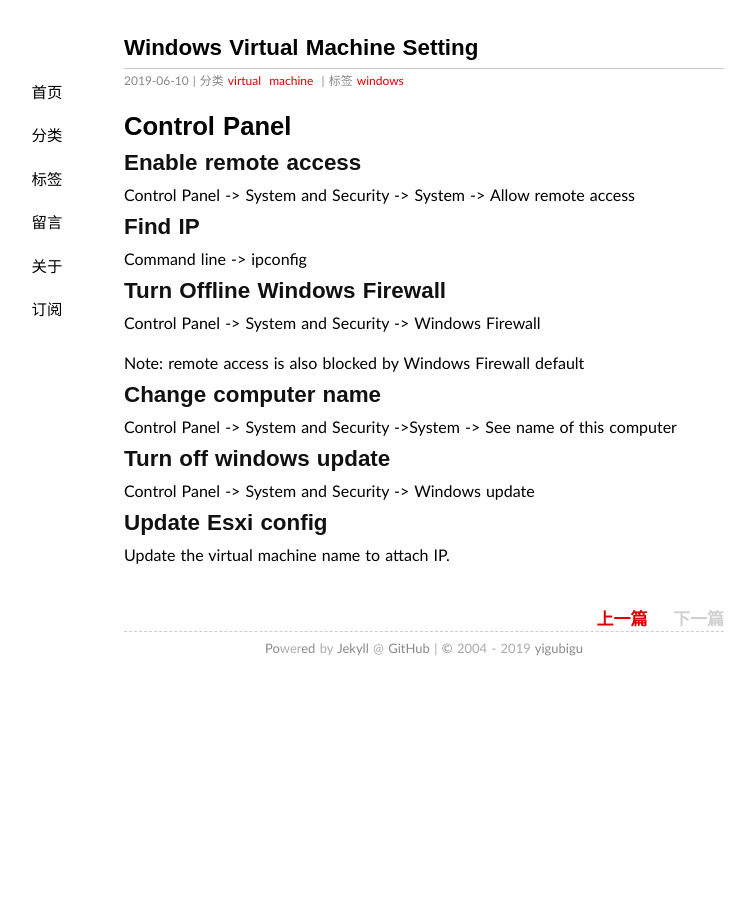
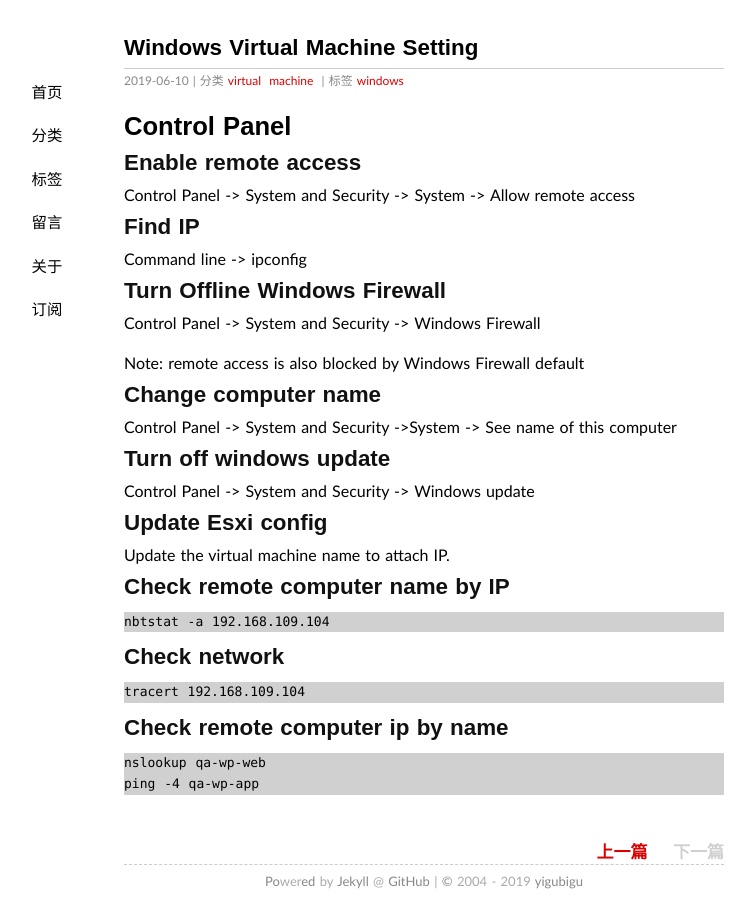
Before and after one commit to yigubigu/yigubigu.github.io, a Jekyll site: the page built from _posts/2019-6-12-Windows-Virtual-Machine.md, in a window 1280 px wide. Shown: the whole page, without its empty margins (216-971 px from the left). Built offline with Jekyll 4.4.1, drawn with Linux system fonts in a browser that asks for light colours; before the commit the page ends 900 px from its top, so only the background shows below that.

Commit message:
Add windows command

````diff
--- a/_posts/2019-6-12-Windows-Virtual-Machine.md
+++ b/_posts/2019-6-12-Windows-Virtual-Machine.md
@@ -29,3 +29,20 @@ Control Panel -> System and Security -> Windows update
 ## Update Esxi config
 
 Update the virtual machine name to attach IP.
+
+
+## Check remote computer name by IP
+```
+nbtstat -a 192.168.109.104
+```
+
+## Check network
+```
+tracert 192.168.109.104
+```
+
+## Check remote computer ip by name
+```
+nslookup qa-wp-web
+ping -4 qa-wp-app
+```
````
